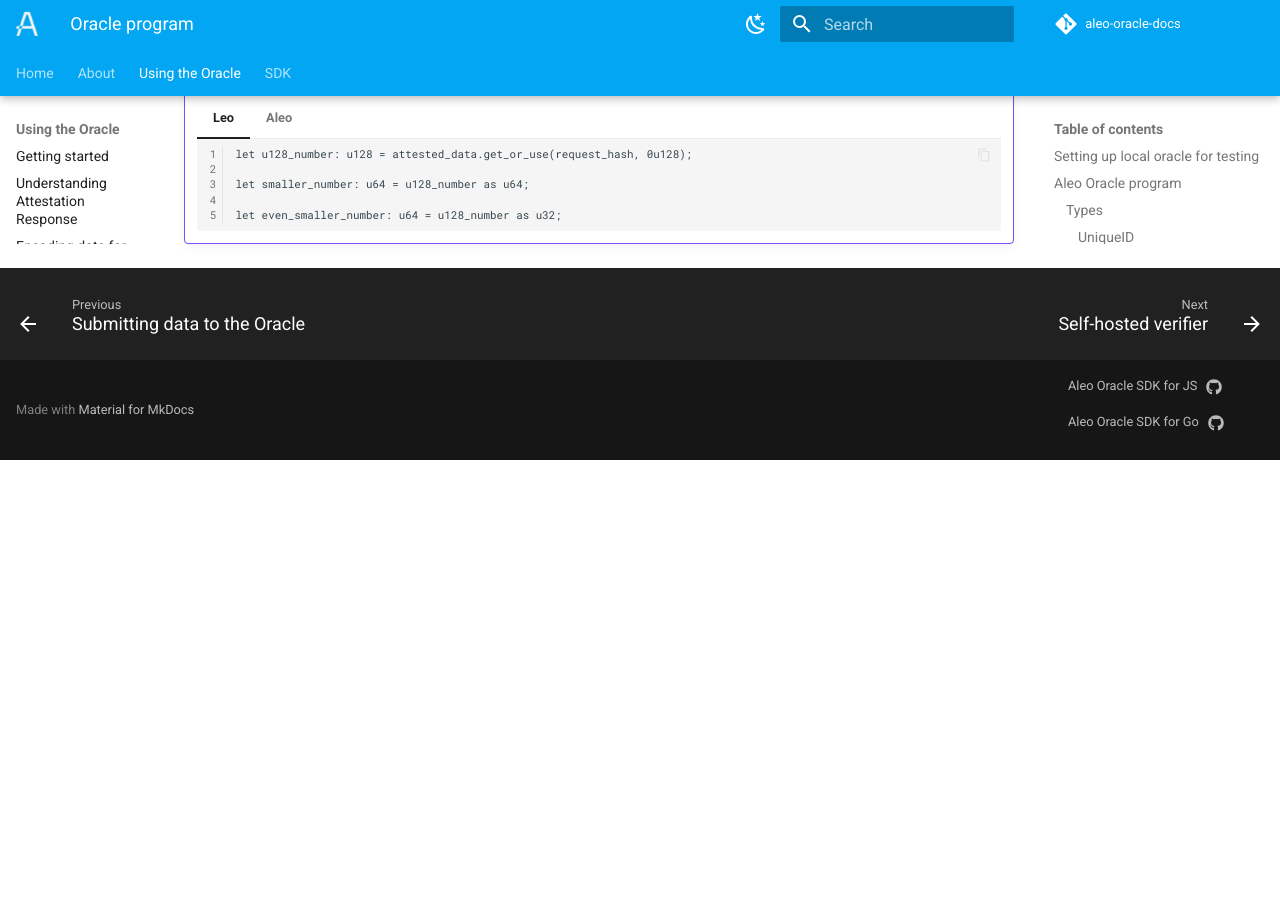
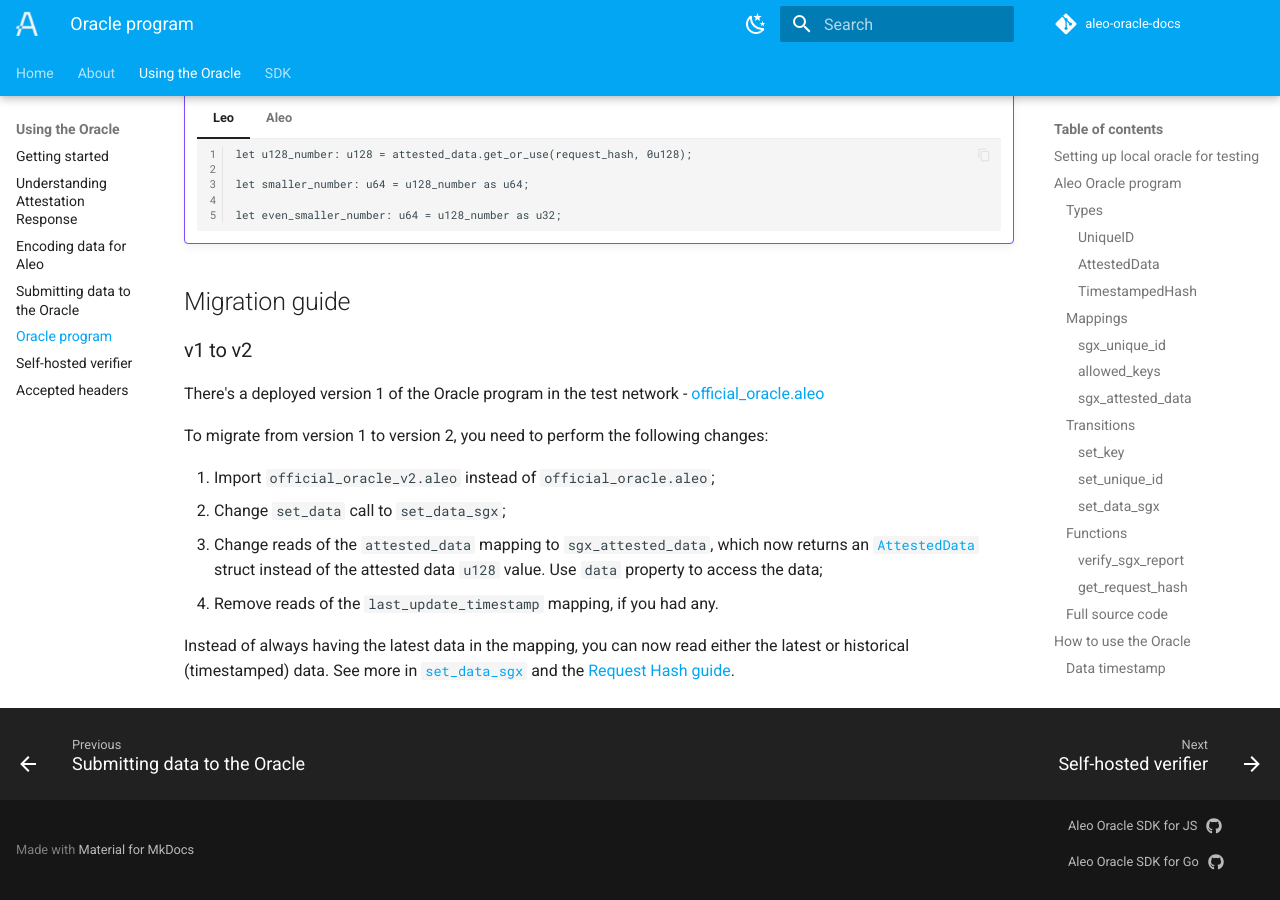
Before and after one commit to zkportal/aleo-oracle-docs, an MkDocs documentation site: the page built from docs/guide/oracle_program.md, in a window 1280 px wide and 900 px high, scrolled down 8846 px. Built offline with MkDocs 1.6.1 and Material for MkDocs 9.7.7, drawn with Linux system fonts in a browser that asks for light colours; plug-ins that fetch from the network failed and are left out; comment, search, counter and statistics services are not loaded; before the commit the page ends 9306 px from its top, so only the background shows below that; some of the changed text lies outside the part shown.

Commit message:
add oracle v2 migration guide, change aleo info explorer link to aleo123

````diff
--- a/docs/guide/oracle_program.md
+++ b/docs/guide/oracle_program.md
@@ -40,7 +40,7 @@ snarkos developer execute official_oracle.aleo set_unique_id '{ chunk_1: <unique
 
 ## Aleo Oracle program
 
-You can find this program deployed in the [Aleo Explorer](https://explorer.aleo.org/program/official_oracle.aleo) or [Aleo Info](https://aleo.info/program/official_oracle.aleo).
+You can find this program deployed in the testnet by visiting the [official Aleo Explorer](https://explorer.aleo.org/program/official_oracle_v2.aleo) or [Aleo123 explorer](https://testnetbeta.aleo123.io/programDetail/official_oracle_v2.aleo).
 
 ### Types
 
@@ -1646,3 +1646,19 @@ Aleo Oracle stores all the values as `u128` numbers. In case you require smaller
         cast r0 into r1 as u64;
         cast r0 into r2 as u32;
         ```
+
+## Migration guide
+
+### v1 to v2
+
+There's a deployed version 1 of the Oracle program in the test network - [official_oracle.aleo](https://explorer.aleo.org/program/official_oracle.aleo)
+
+To migrate from version 1 to version 2, you need to perform the following changes:
+
+1. Import `official_oracle_v2.aleo` instead of `official_oracle.aleo`;
+2. Change `set_data` call to `set_data_sgx`;
+3. Change reads of the `attested_data` mapping to `sgx_attested_data`, which now returns an [`AttestedData`](#attesteddata) struct instead of the attested data `u128` value. Use `data` property to access the data;
+4. Remove reads of the `last_update_timestamp` mapping, if you had any.
+
+Instead of always having the latest data in the mapping, you can now read either the latest or historical (timestamped) data.
+See more in [`set_data_sgx`](#set_data_sgx) and the [Request Hash guide](./understanding_response.md#about-request-hashes).
````
